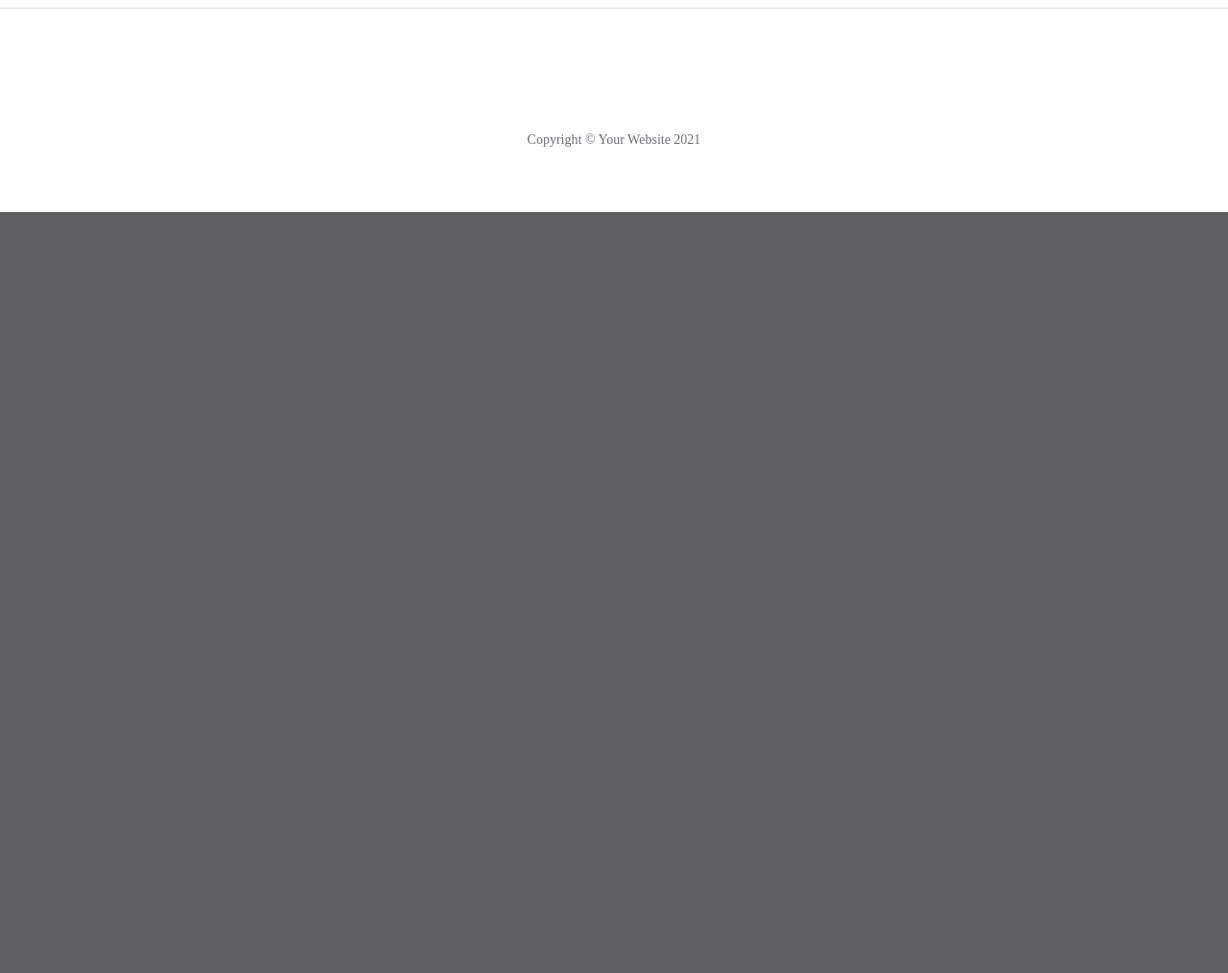
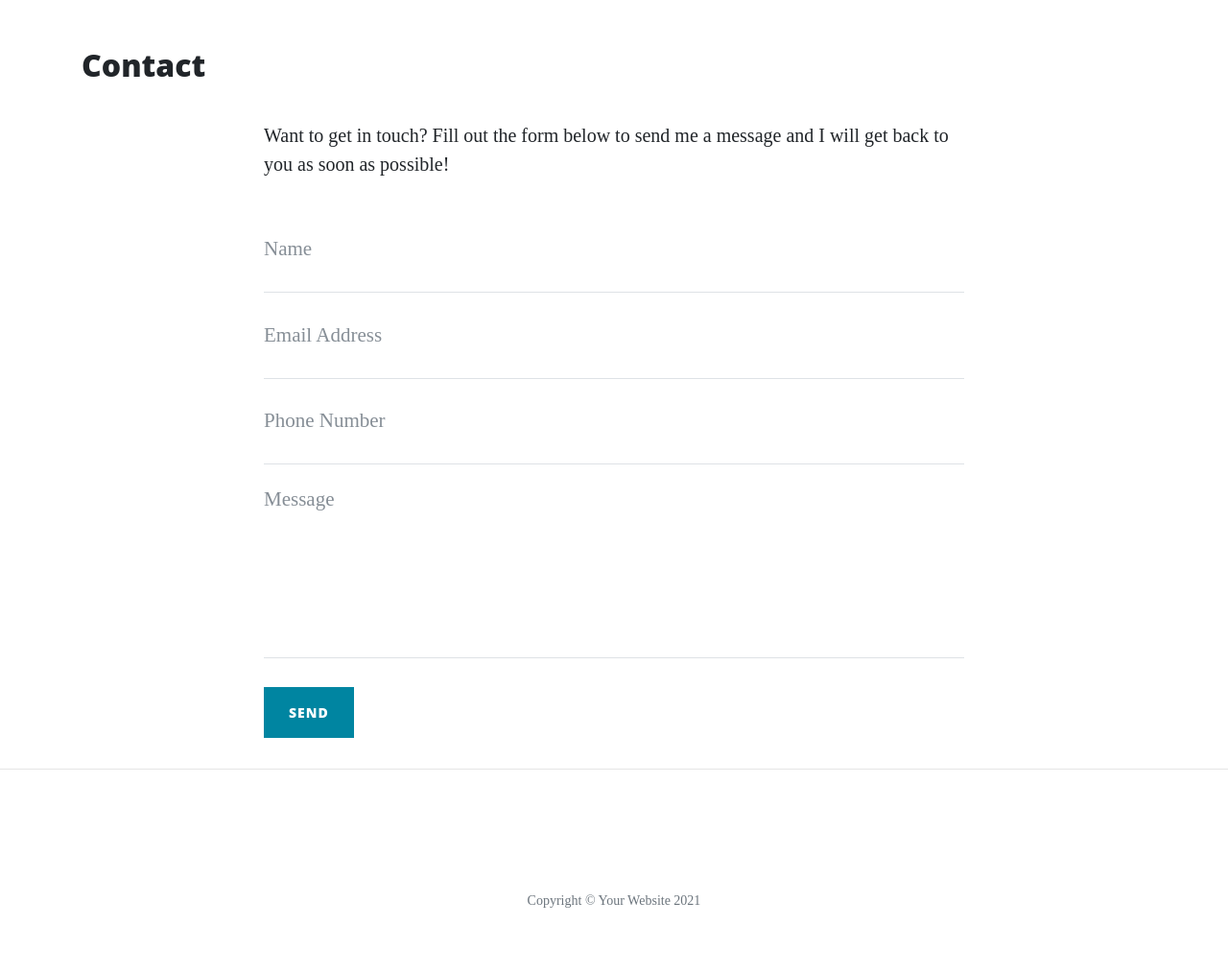
Before and after one commit to OniAkuma96/First-Flask-App, a Flask app: page /contact in a window 1280 px wide. Shown: the part 629-1643 px from the top of the page at 96% size. Before the commit the page ends 850 px from the top, so only its background shows below. Run offline with Flask 2, Linux system fonts and the light colour scheme; some libraries are stand-ins or nearby versions.

Commit message:
added advanced routing to member and contact form to contact

```diff
--- a/run.py
+++ b/run.py
@@ -19,6 +19,17 @@ def about():
     return render_template("about.html", page_title="About", company=data)
 
 
+@app.route("/about/<member_name>")
+def about_member(member_name):
+    member = {}
+    with open("data/company.json", "r") as json_data:
+        data = json.load(json_data)
+        for obj in data:
+            if obj["url"] == member_name:
+                member = obj
+    return render_template("member.html", member=member)
+
+
 @app.route("/contact")
 def contact():
     return render_template("contact.html", page_title="Contact")
--- a/templates/about.html
+++ b/templates/about.html
@@ -16,7 +16,7 @@
             {% if loop.index % 2 != 0 %}
 
                 <div class="col-md-7">
-                    <h3>{{ loop.index }}. {{ member.name }}</h3>
+                    <h3><a href="/about/{{ member.url }}">{{ loop.index }}. {{ member.name }}</a></h3>
                     <p>
                         {{ member.description }}
                     </p>
@@ -31,7 +31,7 @@
                     <img src="{{ member.image_source }}" alt="" class="featurette-image, image-responsive">
                 </div>
                 <div class="col-md-7">
-                    <h3>{{ loop.index }}. {{ member.name }}</h3>
+                    <h3><a href="/about/{{ member.url }}">{{ loop.index }}. {{ member.name }}</a></h3>
                     <p>
                         {{ member.description }}
                     </p>
--- a/templates/base.html
+++ b/templates/base.html
@@ -13,7 +13,7 @@
 <body>
     <nav class="navbar navbar-expand-lg navbar-light fixed-top" id="mainNav">
         <div class="container">
-            <a class="navbar-brand" href="{{ url_for('index') }}">Street Fighter</a>
+            <a class="navbar-brand" href="{{ url_for('index') }}">Thorin &amp; Company</a>
             <button class="navbar-toggler navbar-toggler-right" type="button" data-toggle="collapse"
                 data-target="#navbarResponsive" aria-controls="navbarResponsive" aria-expanded="false"
                 aria-label="Toggle navigation">
@@ -40,14 +40,14 @@
     </nav>
 
     <!-- Page Header -->
-    <header class="masthead" style="background-image: url('https://wallpapercave.com/wp/39tsWua.jpg')">
+    <header class="masthead" style="background-image: url('https://pre00.deviantart.net/9ae0/th/pre/f/2013/275/8/f/the_hobbit__thorin_and_company_by_art_calavera-d5nay7b.png')">
         <div class="overlay"></div>
         <div class="container">
             <div class="row">
                 <div class="col-lg-8 col-md-10 mx-auto">
                     <div class="site-heading">
-                        <h1>Street Fighter</h1>
-                        <span class="subheading">Ultra Street Fighter IV</span>
+                        <h1>Thorin &amp; Company</h1>
+                        <span class="subheading">Thorin and his company of dwarves</span>
                     </div>
                 </div>
             </div>
--- a/templates/contact.html
+++ b/templates/contact.html
@@ -1,4 +1,50 @@
 {% extends "base.html" %}
 {% block content %}
     <h2>{{ page_title }}</h2>
+
+    <div class="row">
+        <div class="col-lg-8 col-md-10 mx-auto">
+            <p>Want to get in touch? Fill out the form below to send me a message and I will get back to you as soon as
+                possible!</p>
+            <form name="sentMessage" id="contactForm" novalidate>
+                <div class="control-group">
+                    <div class="form-group floating-label-form-group controls">
+                        <label>Name</label>
+                        <input type="text" class="form-control" placeholder="Name" id="name" required
+                            data-validation-required-message="Please enter your name.">
+                        <p class="help-block text-danger"></p>
+                    </div>
+                </div>
+                <div class="control-group">
+                    <div class="form-group floating-label-form-group controls">
+                        <label>Email Address</label>
+                        <input type="email" class="form-control" placeholder="Email Address" id="email" required
+                            data-validation-required-message="Please enter your email address.">
+                        <p class="help-block text-danger"></p>
+                    </div>
+                </div>
+                <div class="control-group">
+                    <div class="form-group col-xs-12 floating-label-form-group controls">
+                        <label>Phone Number</label>
+                        <input type="tel" class="form-control" placeholder="Phone Number" id="phone" required
+                            data-validation-required-message="Please enter your phone number.">
+                        <p class="help-block text-danger"></p>
+                    </div>
+                </div>
+                <div class="control-group">
+                    <div class="form-group floating-label-form-group controls">
+                        <label>Message</label>
+                        <textarea rows="5" class="form-control" placeholder="Message" id="message" required
+                            data-validation-required-message="Please enter a message."></textarea>
+                        <p class="help-block text-danger"></p>
+                    </div>
+                </div>
+                <br>
+                <div id="success"></div>
+                <div class="form-group">
+                    <button type="submit" class="btn btn-primary" id="sendMessageButton">Send</button>
+                </div>
+            </form>
+        </div>
+    </div>
 {% endblock %}
```
Also changed, not shown: data/company.json (+26 -13 lines), templates/member.html (added, +15 -0 lines).
